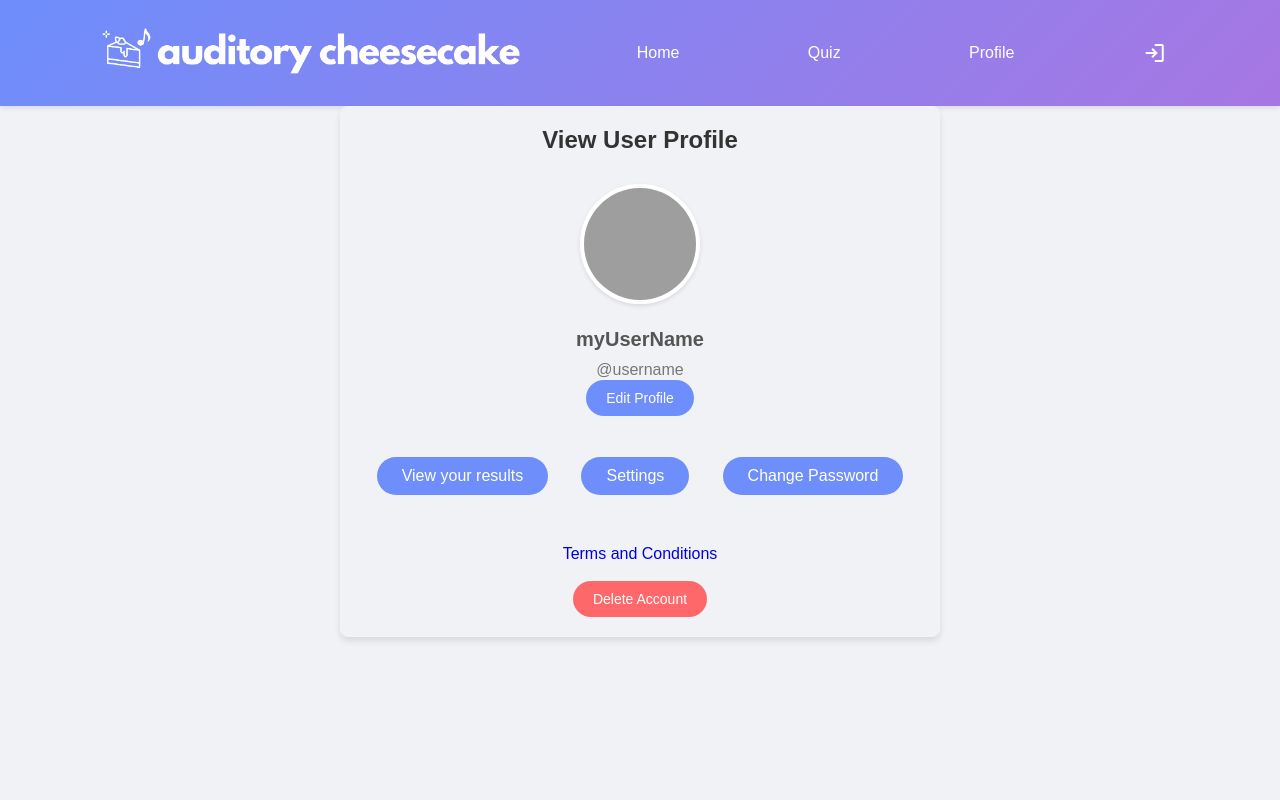
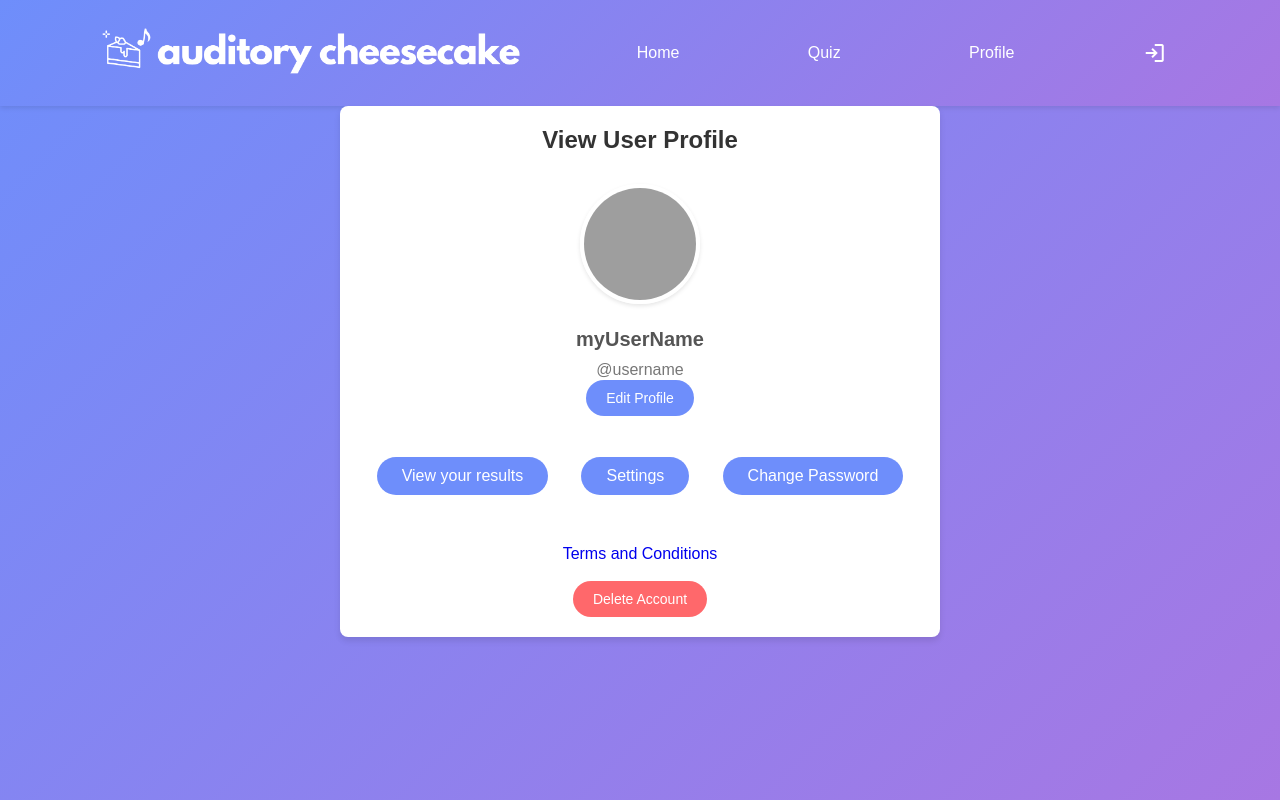
Before and after one commit to agiledev-students-spring2024/4-final-project-auditory-cheesecake, a React (Create React App) app in the folder frontend/: page /profile in a window 1280 px wide. Built offline with nearby package versions, Linux system fonts and the light colour scheme; grey boxes are pictures that could not be loaded; the HTML template or start-up script is replaced by a standard one.

Commit message:
Added background color to Profile Page

```diff
--- a/frontend/src/views/Profile/Profile.css
+++ b/frontend/src/views/Profile/Profile.css
@@ -3,9 +3,20 @@
     max-width: 600px;
     margin: auto;
     padding: 20px;
-    background: #f0f2f5;
+    background: white;
     border-radius: 8px;
     box-shadow: 0 4px 6px rgba(0, 0, 0, 0.1);
+  }
+
+  body, html {
+    width: 100%;
+    height: 100%;
+    margin: 0;
+    padding: 0;
+    overflow-x: hidden; /* Prevent horizontal scroll */
+    background: linear-gradient(135deg, #6e8efb, #a777e3); /* Gradient background */
+    color: #333; /* Text color */
+    font-family: 'Poppins', sans-serif; /* Font family from the homepage */
   }
 
   .profile-header {
```
